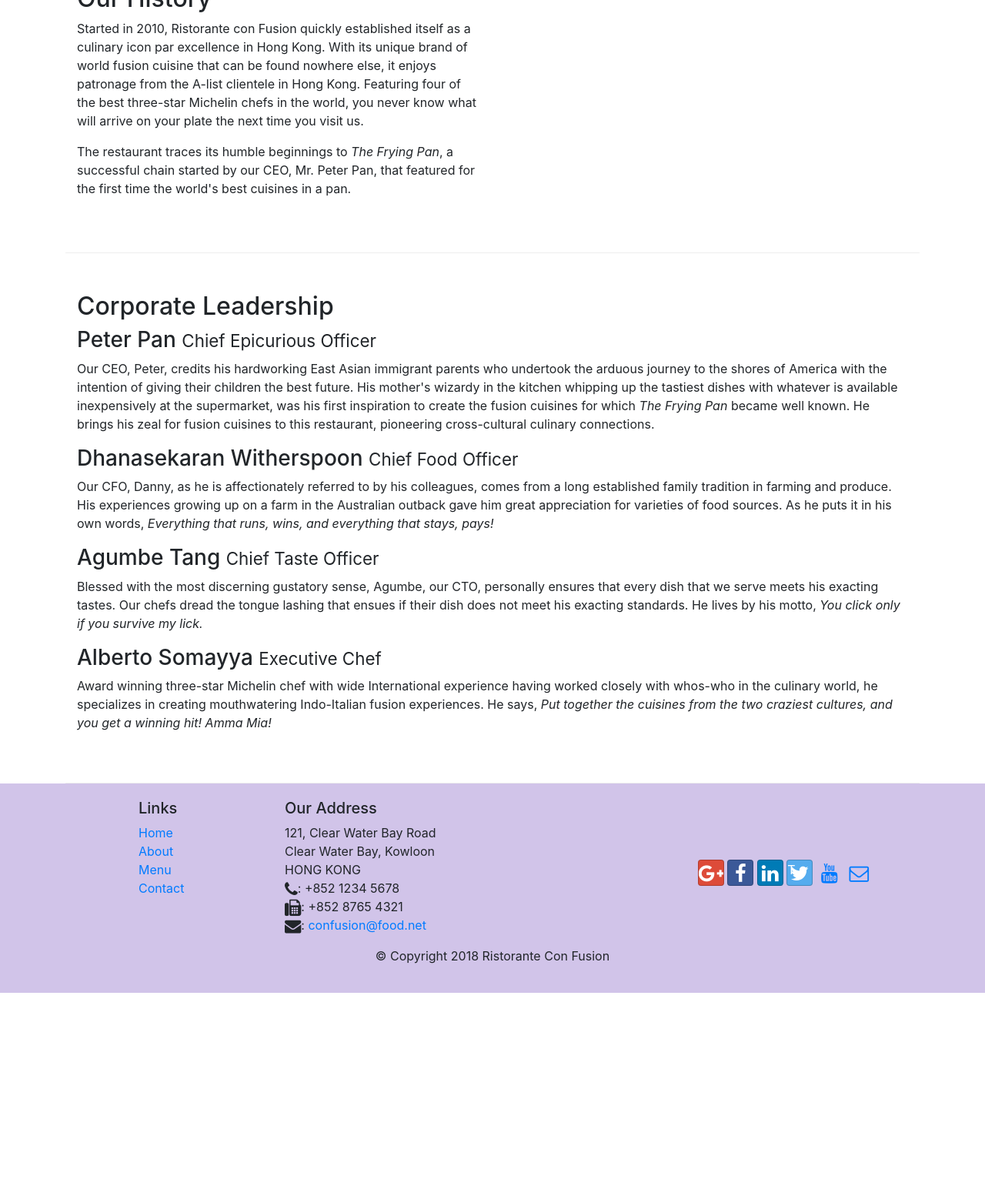
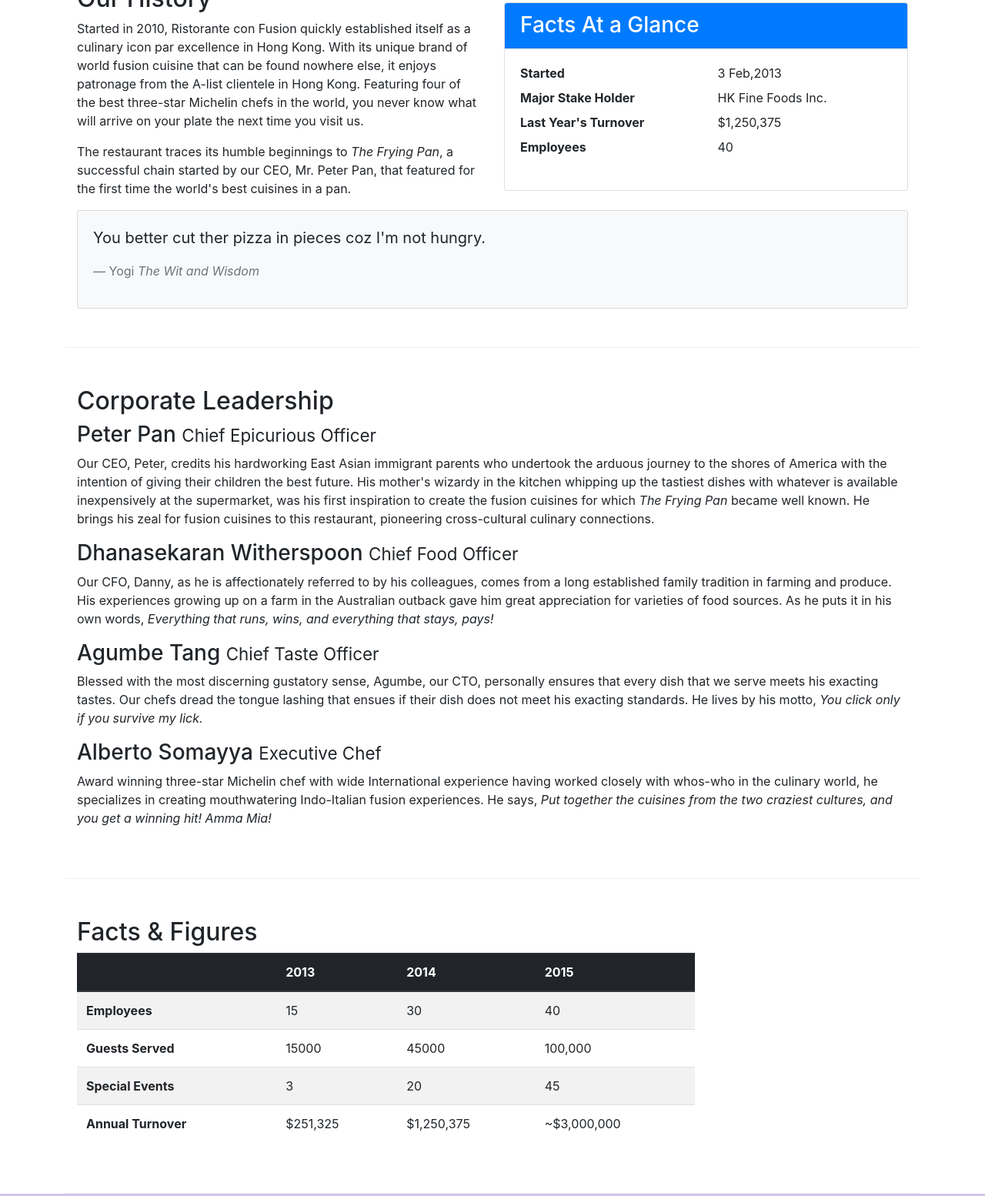
Before and after one commit to shubhamagarwal1998/Bootstrap4, a website: page conFusion/aboutus.html in a window 1280 px wide. Shown: the part 487-2041 px from the top of the page at 77% size. Before the commit the page ends 1777 px from the top, so only its background shows below. Drawn offline with nearby package versions, Linux system fonts and the light colour scheme.

Commit message:
Added Tables and Cards

```diff
--- a/conFusion/aboutus.html
+++ b/conFusion/aboutus.html
@@ -60,13 +60,41 @@
             </div>
         </div>
 
-        <div class="row-content align-items-center">
+        <div class="row row-content align-items-center">
             <div class="col-12 col-sm-6">
                 <h2>Our History</h2>
                 <p>Started in 2010, Ristorante con Fusion quickly established itself as a culinary icon par excellence in Hong Kong. With its unique brand of world fusion cuisine that can be found nowhere else, it enjoys patronage from the A-list clientele in Hong Kong.  Featuring four of the best three-star Michelin chefs in the world, you never know what will arrive on your plate the next time you visit us.</p>
                 <p>The restaurant traces its humble beginnings to <em>The Frying Pan</em>, a successful chain started by our CEO, Mr. Peter Pan, that featured for the first time the world's best cuisines in a pan.</p>
             </div>
-            <div class="col-6 col-sm-6">
+            <div class="col-12 col-sm-6">
+                <div class="card">
+                    <h3 class="card-header bg-primary text-white">Facts At a Glance</h3>
+                    <div class="card-body">
+                       <dl class="row">
+                           <dt class="col-6">Started</dt>
+                           <dd class="col-6">3 Feb,2013</dd>
+                           <dt class="col-6">Major Stake Holder</dt>
+                            <dd class="col-6">HK Fine Foods Inc.</dd>
+                            <dt class="col-6">Last Year's Turnover</dt>
+                            <dd class="col-6">$1,250,375</dd>
+                            <dt class="col-6">Employees</dt>
+                            <dd class="col-6">40</dd>
+                       </dl>
+                    </div>
+                </div>
+            </div>
+            <div class="col-12">
+                <div class="card card-body bg-light">
+                    <blockquote class="blockquote">
+                        <p class="mb=0">
+                            You better cut ther pizza in pieces coz I'm not hungry.
+                        </p>
+                        <footer class="blockquote-footer">Yogi
+                        <cite title="Source Title">The Wit and Wisdom
+                        </cite>
+                        </footer>
+                    </blockquote>
+                </div>
             </div>
         </div>
 
@@ -84,7 +112,50 @@
                 <p class="d-none d-sm-block">Award winning three-star Michelin chef with wide International experience having worked closely with whos-who in the culinary world, he specializes in creating mouthwatering Indo-Italian fusion experiences. He says, <em>Put together the cuisines from the two craziest cultures, and you get a winning hit! Amma Mia!</em></p>
             </div>
        </div>
-
+<div class="row row-content">
+    <div class="col-12 col-sm-9">
+        <h2>Facts &amp; Figures</h2>
+         <div class="table-responsive">
+                    <table class="table table-striped">
+                        <thead class="thead-dark">
+                            <tr>
+                                <th>&nbsp;</th>
+                                <th>2013</th>
+                                <th>2014</th>
+                                <th>2015</th>
+                            </tr>
+                        </thead>
+                        <tbody>
+                            <tr>
+                                <th>Employees</th>
+                                <td>15</td>
+                                <td>30</td>
+                                <td>40</td>
+                            </tr>
+                            <tr>
+                                <th>Guests Served</th>
+                                <td>15000</td>
+                                <td>45000</td>
+                                <td>100,000</td>
+                            </tr>
+                            <tr>
+                                <th>Special Events</th>
+                                <td>3</td>
+                                <td>20</td>
+                                <td>45</td>
+                            </tr>
+                            <tr>
+                                <th>Annual Turnover</th>
+                                <td>$251,325</td>
+                                <td>$1,250,375</td>
+                                <td>~$3,000,000</td>
+                            </tr>
+                        </tbody>
+                    </table>
+                </div>
+    </div>
+    <div class="col-12 col-sm-3"></div>
+</div>
     </div>
 
     <footer class="footer">
```
